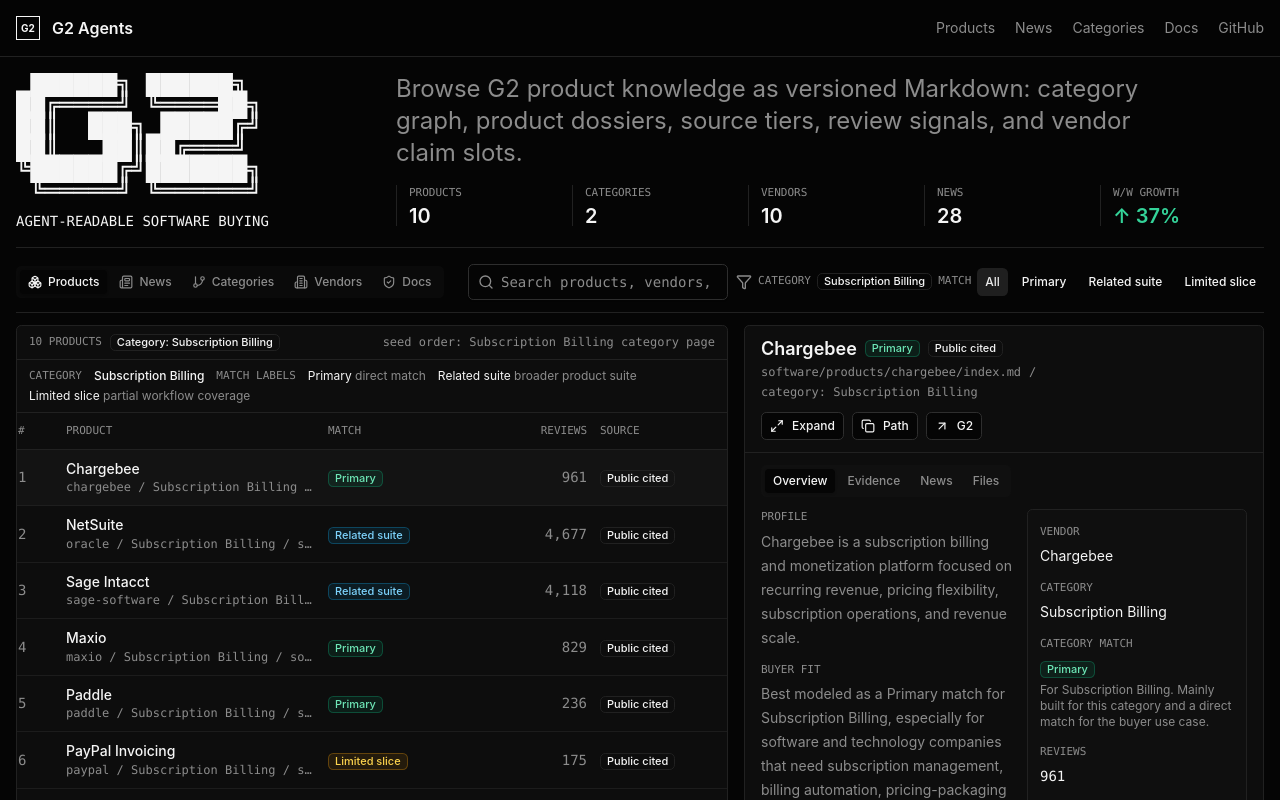
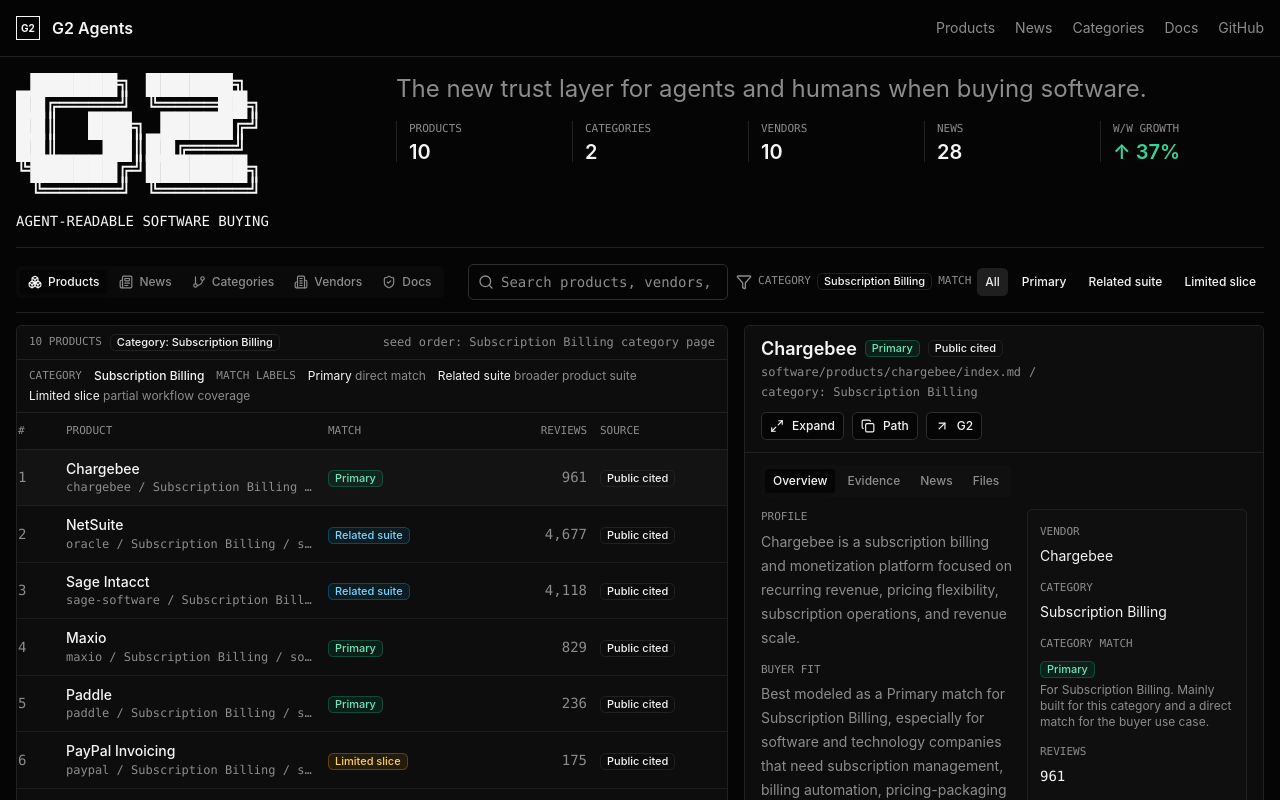
Before and after one commit to g2crowd/g2agents, a React (Vite) app: page / in a window 1280 px wide. Shown: the top 800 px of the page. Built offline with nearby package versions, Linux system fonts and the light colour scheme; the HTML template or start-up script is replaced by a standard one.

Commit message:
Update hero trust-layer copy

```diff
--- a/src/App.tsx
+++ b/src/App.tsx
@@ -1877,7 +1877,7 @@
           </a>
           <div className="grid min-w-0 content-start gap-4">
             <p className="w-[calc(100vw-3rem)] max-w-3xl text-xl leading-tight text-muted-foreground sm:w-auto sm:text-2xl">
-              Browse G2 product knowledge as versioned Markdown: category graph, product dossiers, source tiers, review signals, and vendor claim slots.
+              The new trust layer for agents and humans when buying software.
             </p>
             <div className="grid grid-cols-2 gap-3 sm:grid-cols-5">
               <Stat label="Products" value={registryData.stats.products} />
```
